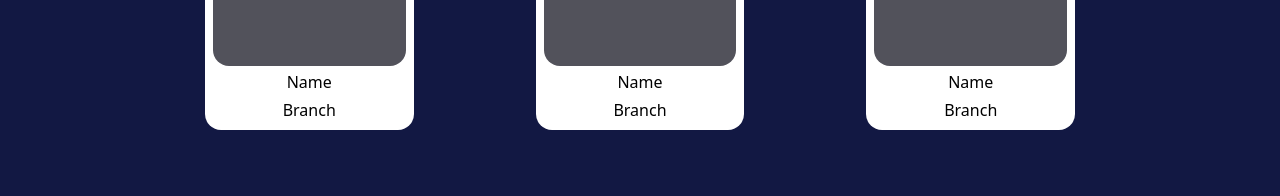
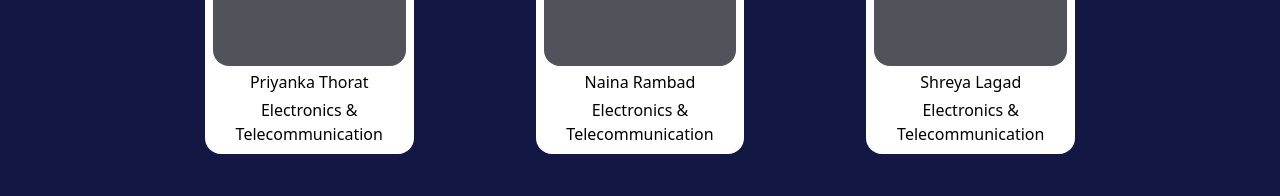
Before and after one commit to Prathamesh942/Mindfulmoments, a React (Vite) app: page / in a window 1280 px wide. Shown: the part 2674-2870 px from the top of the page. Built offline with nearby package versions, Linux system fonts and the light colour scheme.

Commit message:
Update Home.jsx

```diff
--- a/src/pages/Home.jsx
+++ b/src/pages/Home.jsx
@@ -103,22 +103,22 @@ function Home() {
               <div className=" bg-zinc-600 rounded-2xl w-[100%] aspect-square">
                 <img src="" alt="" />
               </div>
-              <span className=" text-center">Name</span>
-              <span className=" text-center">Branch</span>
+              <span className=" text-center">Priyanka Thorat</span>
+              <span className=" text-center">Electronics & Telecommunication</span>
             </div>
             <div className=" flex flex-col p-2 rounded-2xl gap-1 w-[24%] aspect-square bg-[#ffffff] ">
               <div className=" bg-zinc-600 rounded-2xl w-[100%] aspect-square">
                 <img src="" alt="" />
               </div>
-              <span className=" text-center">Name</span>
-              <span className=" text-center">Branch</span>
+              <span className=" text-center">Naina Rambad</span>
+              <span className=" text-center">Electronics & Telecommunication</span>
             </div>
             <div className=" flex flex-col p-2 rounded-2xl gap-1 w-[24%] aspect-square bg-[#ffffff] ">
               <div className=" bg-zinc-600 rounded-2xl w-[100%] aspect-square">
                 <img src="" alt="" />
               </div>
-              <span className=" text-center">Name</span>
-              <span className=" text-center">Branch</span>
+              <span className=" text-center">Shreya Lagad</span>
+              <span className=" text-center">Electronics & Telecommunication</span>
             </div>
           </div>
         </section>
```
